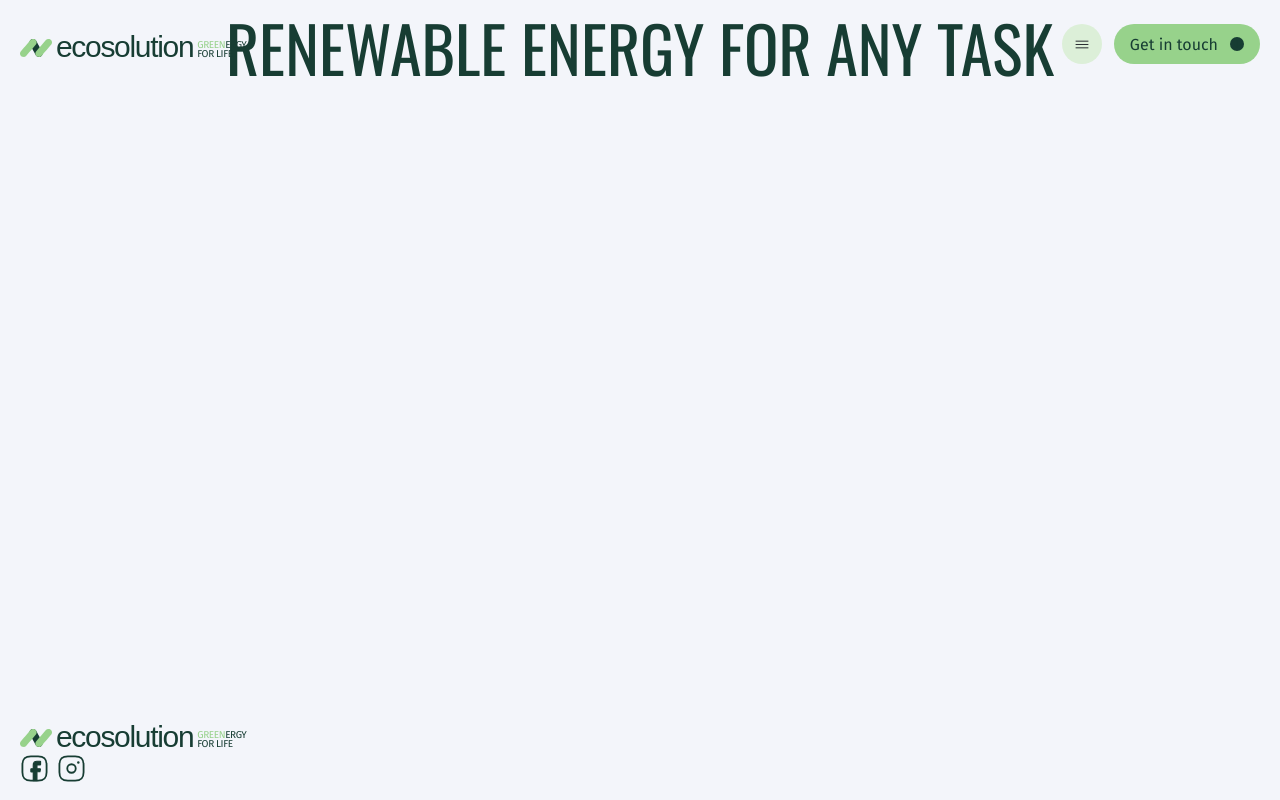
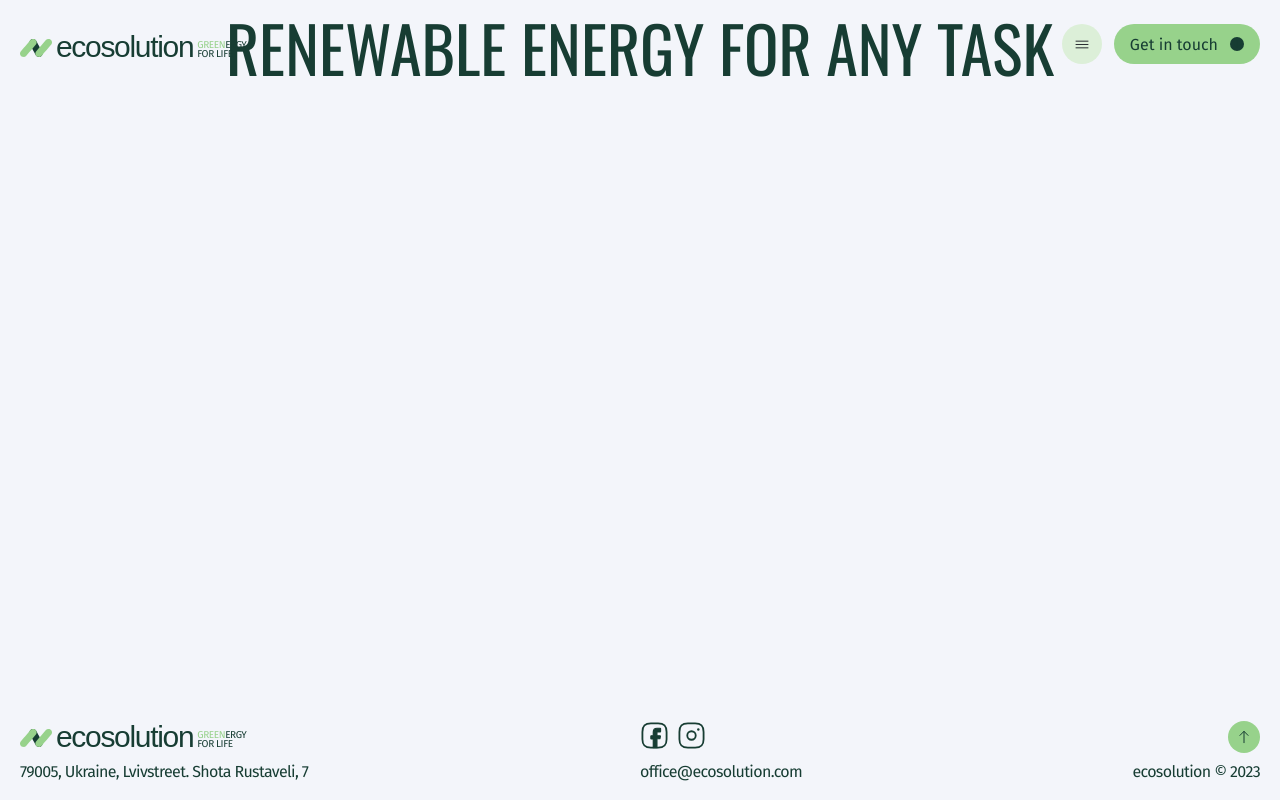
Before and after one commit to diana1m/ecosolution, a Next.js app: page / in a window 1280 px wide. Built offline with nearby package versions, Linux system fonts and the light colour scheme; a web font is replaced by a local one.

Commit message:
create footer

```diff
--- a/src/components/Footer/Footer.module.scss
+++ b/src/components/Footer/Footer.module.scss
@@ -0,0 +1,76 @@
+/* ---- Footer ---- */
+@import '/src/styles/resources/';
+
+.footer {
+  width: 100%;
+  display: grid;
+  grid-template-columns: auto auto;
+  grid-template-rows: auto 2fr 1fr 1fr 1fr;
+  gap: 16px;
+  align-items: center;
+  text-align: center;
+
+  @include tablet {
+    grid-template-columns: 2fr 1fr 1fr;
+    grid-template-rows: 1fr 1fr;
+    text-align: left;
+    gap: 0;
+  }
+
+  & .gridItem:first-child {
+    order: -2;
+
+    @include tablet {
+      order: 0;
+    }
+  }
+
+  & .gridItem:nth-child(2) {
+    grid-column: span 2;
+    margin-left: auto;
+    margin-right: auto;
+
+    @include tablet {
+      grid-column: auto;
+      margin: 0;
+    }
+  }
+}
+
+.popUp {
+  order: -1;
+  background-color: $accent;
+  color: $text;
+  width: 32px;
+  height: 32px;
+  margin-left: auto;
+  border-radius: 50%;
+  @include center-element;
+  @include transition;
+  cursor: pointer;
+
+  @include tablet {
+    order: 0;
+  }
+
+  &:hover {
+    background-color: $text;
+    color: $accent;
+  }
+}
+
+.text {
+  grid-column: span 2;
+  letter-spacing: -0.64px;
+
+  @include tablet {
+    grid-column: auto;
+  }
+
+  &:last-child {
+    text-align: center;
+    @include tablet {
+      text-align: right;
+    }
+  }
+}
--- a/src/components/Footer/Footer.tsx
+++ b/src/components/Footer/Footer.tsx
@@ -1,14 +1,35 @@
+// import { Link } from 'react-scroll'
+import Link from 'next/link'
+import styles from './Footer.module.scss'
+import { ArrowTop } from '@/components/svgs'
 import Logo from '../Logo/Logo'
 import SocialMedia from '../SocialMedia/SocialMedia'
-import styles from './Footer.module.scss'
 
 const Footer = () => {
   return (
-    <footer>
-      <div>
+    <footer className={styles.footer}>
+      <div className={styles.gridItem}>
         <Logo />
+      </div>
+      <div className={styles.gridItem}>
         <SocialMedia />
       </div>
+      <Link
+        className={styles.popUp}
+        href='#main'
+        //   to='main'
+        //   smooth={true}
+        //   offset={-70}
+        //   duration={500}
+      >
+        <ArrowTop />
+      </Link>
+
+      <address className={styles.text}>
+        79005, Ukraine, Lvivstreet. Shota Rustaveli, 7
+      </address>
+      <p className={styles.text}>office@ecosolution.com</p>
+      <p className={styles.text}>ecosolution &copy; 2023</p>
     </footer>
   )
 }
--- a/src/components/SocialMedia/SocialMedia.module.scss
+++ b/src/components/SocialMedia/SocialMedia.module.scss
@@ -1,7 +1,7 @@
 /* ---- SocialMedia ---- */
 @import '/src/styles/resources/';
 
-.wrapper {
+.wrapper{
   display: flex;
   gap: 8px;
 }
--- a/src/styles/resources/specification.scss
+++ b/src/styles/resources/specification.scss
@@ -43,6 +43,10 @@ a {
   text-decoration: none;
 }
 
+address {
+  font-style: normal;
+}
+
 img {
   display: block;
   object-fit: cover;
```
